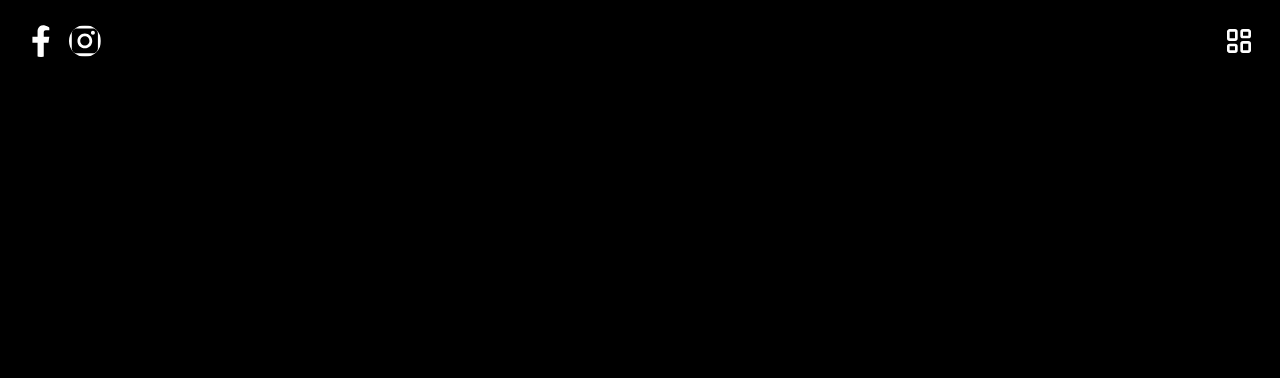
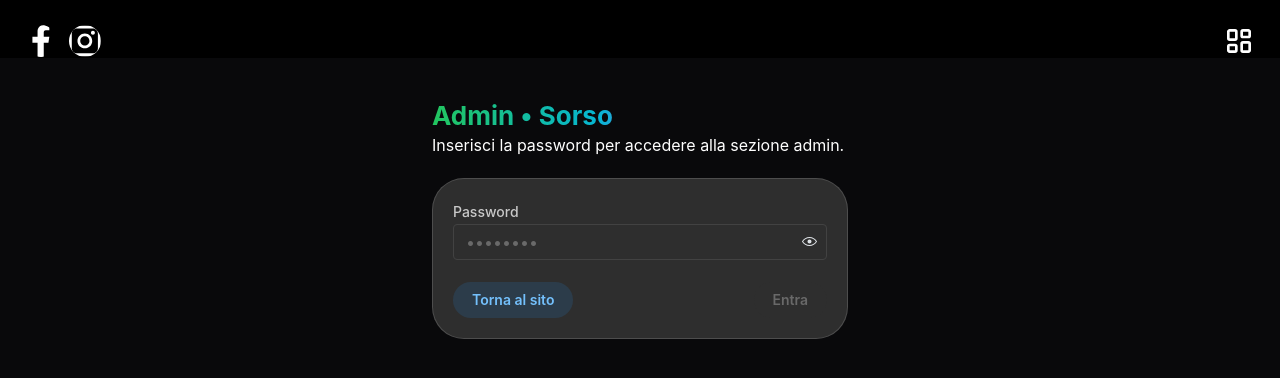
Before and after one commit to gcannatellacodgo/sorso-prenotazioni, a React (Vite) app: page /admin in a window 1280 px wide. Before the commit this address had no page. Shown: the top 378 px of the page. Built offline with nearby package versions, Linux system fonts and the light colour scheme.

Commit message:
add admin

```diff
--- a/src/App.tsx
+++ b/src/App.tsx
@@ -2,6 +2,7 @@ import { Routes, Route } from "react-router-dom";
 import Home from "./pages/Home.tsx";
 import About from "./pages/About.tsx";
 import StaffLogin from "./pages/StaffLogin.tsx";
+import AdminPage from "./pages/AdminPage.tsx";
 
 
 
@@ -11,6 +12,7 @@ export default function App() {
             <Route path="/" element={<Home />} />
             <Route path="/about" element={<About />} />
             <Route path="/staff" element={<StaffLogin />} />
+            <Route path="/admin" element={<AdminPage />} />
         </Routes>
     );
 }
--- /dev/null
+++ b/src/pages/AdminPage.tsx
@@ -0,0 +1,129 @@
+// ✅ stessa password (duplicata qui per sicurezza del gate)
+// Nota: non è sicurezza vera (è lato client), ma blocca accesso “casuale”.
+const ADMIN_PASSWORD = "test";
+
+import { useMemo, useState } from "react";
+import {
+    Button,
+    Card,
+    Group,
+    PasswordInput,
+    Stack,
+    Text,
+    Title,
+} from "@mantine/core";
+import { useNavigate } from "react-router-dom";
+
+export default function AdminPage() {
+    const navigate = useNavigate();
+
+    const [pwd, setPwd] = useState("");
+    const [err, setErr] = useState<string | null>(null);
+    const [unlocked, setUnlocked] = useState(false);
+
+    const canSubmit = useMemo(() => pwd.trim().length > 0, [pwd]);
+
+    const tryUnlock = () => {
+        const value = pwd.trim();
+        if (!value) {
+            setErr("Inserisci la password");
+            return;
+        }
+        if (value !== ADMIN_PASSWORD) {
+            setErr("Password non corretta");
+            return;
+        }
+        setErr(null);
+        setPwd("");
+        setUnlocked(true);
+    };
+
+    // ✅ schermata login (mobile-first)
+    if (!unlocked) {
+        return (
+            <div className="min-h-screen bg-zinc-950 text-white">
+                <div className="mx-auto max-w-md px-4 py-10">
+                    <Title
+                        order={2}
+                        className="text-3xl font-black"
+                        style={{
+                            background:
+                                "linear-gradient(90deg, #22c55e 0%, #06b6d4 40%, #d946ef 70%, #f59e0b 100%)",
+                            WebkitBackgroundClip: "text",
+                            color: "transparent",
+                        }}
+                    >
+                        Admin • Sorso
+                    </Title>
+
+                    <Text className="mt-2 text-zinc-200/85">
+                        Inserisci la password per accedere alla sezione admin.
+                    </Text>
+
+                    <Card radius="xl" padding="lg" className="mt-5 bg-white/5 border border-white/15">
+                        <Stack gap="sm">
+                            <PasswordInput
+                                label="Password"
+                                placeholder="••••••••"
+                                value={pwd}
+                                onChange={(e) => {
+                                    setPwd(e.currentTarget.value);
+                                    setErr(null);
+                                }}
+                                onKeyDown={(e) => {
+                                    if (e.key === "Enter") tryUnlock();
+                                }}
+                            />
+
+                            {err && <Text size="sm" className="text-red-300">{err}</Text>}
+
+                            <Group justify="space-between" mt="xs">
+                                <Button radius="xl" variant="light" onClick={() => navigate("/")}>
+                                    Torna al sito
+                                </Button>
+                                <Button radius="xl" onClick={tryUnlock} disabled={!canSubmit}>
+                                    Entra
+                                </Button>
+                            </Group>
+                        </Stack>
+                    </Card>
+                </div>
+            </div>
+        );
+    }
+
+    // ✅ sezione admin vera (contenuto placeholder)
+    return (
+        <div className="min-h-screen bg-zinc-950 text-white">
+            <div className="mx-auto max-w-5xl px-4 py-10">
+                <Group justify="space-between" align="center">
+                    <Title
+                        order={2}
+                        className="text-3xl font-black"
+                        style={{
+                            background:
+                                "linear-gradient(90deg, #22c55e 0%, #06b6d4 40%, #d946ef 70%, #f59e0b 100%)",
+                            WebkitBackgroundClip: "text",
+                            color: "transparent",
+                        }}
+                    >
+                        Area Admin
+                    </Title>
+
+                    <Button radius="xl" variant="light" onClick={() => navigate("/")}>
+                        Torna al sito
+                    </Button>
+                </Group>
+
+                <Card radius="xl" padding="lg" className="mt-6 bg-white/5 border border-white/15">
+                    <Stack gap="sm">
+                        <Text fw={900}>Qui costruiremo:</Text>
+                        <Text className="text-zinc-200/90">• Gestione eventi settimanali</Text>
+                        <Text className="text-zinc-200/90">• Lista prenotazioni per evento</Text>
+                        <Text className="text-zinc-200/90">• Conferma / annulla prenotazioni</Text>
+                    </Stack>
+                </Card>
+            </div>
+        </div>
+    );
+}
--- a/src/pages/StaffLogin.tsx
+++ b/src/pages/StaffLogin.tsx
@@ -25,7 +25,7 @@ export default function StaffLogin() {
             return;
         }
 
-        navigate("/staff");
+        navigate("/admin");
     };
 
     return (
```
